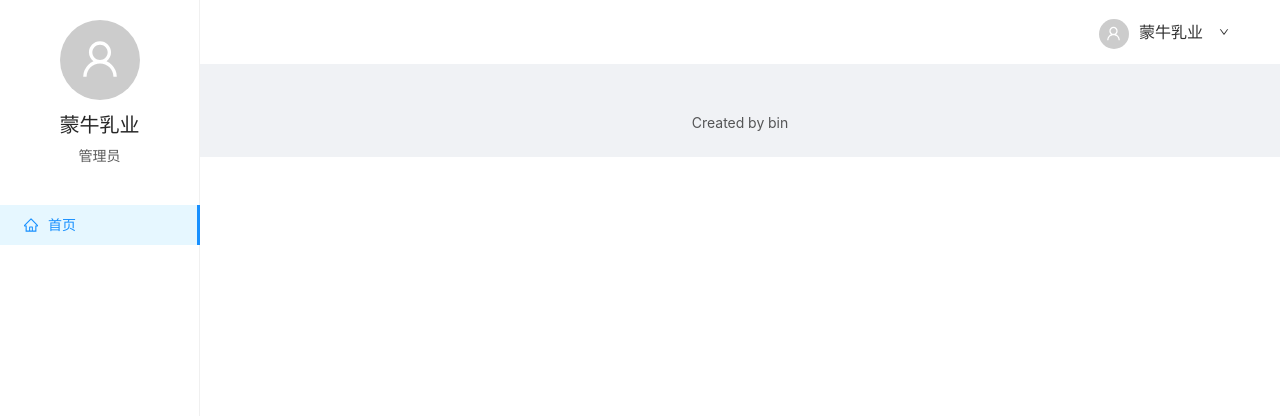
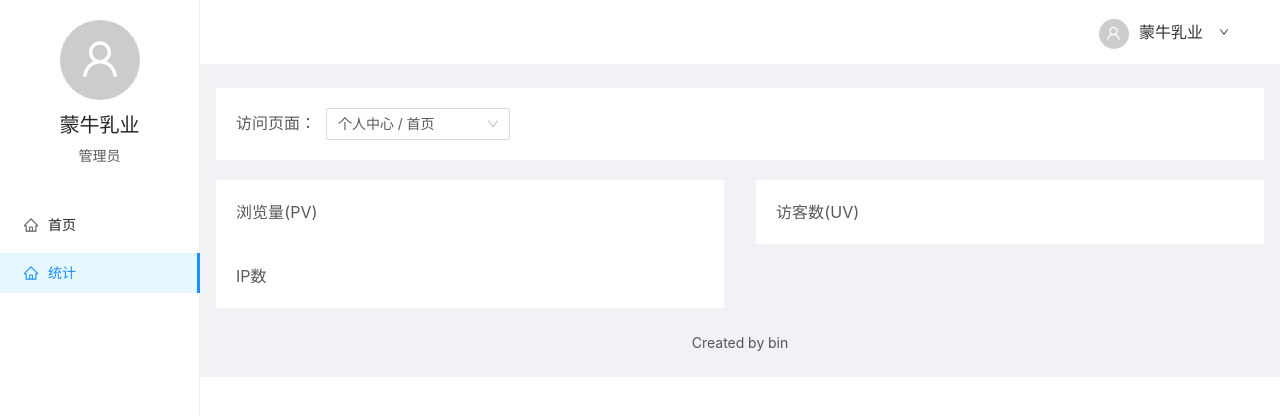
Before and after one commit to smilv/track-web, a React app: page /track in a window 1280 px wide. Shown: the top 416 px of the page. Built offline with nearby package versions, Linux system fonts and the light colour scheme.

Commit message:
统计页

```diff
--- a/src/App.jsx
+++ b/src/App.jsx
@@ -1,5 +1,5 @@
 import React, { Component } from "react";
-import { BrowserRouter, Route, Switch } from "react-router-dom";
+import { BrowserRouter, Route, Switch, Redirect } from "react-router-dom";
 import AsyncComponent from "./components/AsyncComponent";
 const Index = AsyncComponent(() => import("./views/Index"));
 const Login = AsyncComponent(() => import("./views/Login"));
--- a/src/route/index.js
+++ b/src/route/index.js
@@ -2,12 +2,18 @@
 import AsyncComponent from "../components/AsyncComponent";
 
 const Home = AsyncComponent(() => import("../views/Home"));
+const Track = AsyncComponent(() => import("../views/Track"));
 
 const routes = [
     {
         name: "首页",
         path: "/",
         component: Home
+    },
+    {
+        name: "统计",
+        path: "/track",
+        component: Track
     }
 ];
 
--- a/src/views/Index/index.jsx
+++ b/src/views/Index/index.jsx
@@ -14,15 +14,22 @@
 const { Header, Content, Sider, Footer } = Layout;
 
 class Index extends Component {
+    constructor(props) {
+        super(props);
+        this.state = {
+            //默认选中菜单
+            current: this.props.location.pathname
+        };
+    }
     render() {
         return (
             <Layout>
                 <Sider className={style.slider}>
                     <SliderAvatar />
-                    <Menu onClick={this.handleClick} defaultSelectedKeys="0" className={style.menu} mode="inline">
+                    <Menu onClick={this.handleClick} defaultSelectedKeys={[this.state.current]} className={style.menu} mode="inline">
                         {route.map((item, key) => {
                             return (
-                                <Menu.Item key={key}>
+                                <Menu.Item key={item.path}>
                                     <HomeOutlined />
                                     <NavLink to={item.path}>{item.name}</NavLink>
                                 </Menu.Item>
--- /dev/null
+++ b/src/views/Track/index.jsx
@@ -0,0 +1,55 @@
+/**
+ * 统计页
+ * bin 2020/4/24
+ */
+import React, { Component } from "react";
+import { Cascader, Row, Col } from "antd";
+import style from "./style.css";
+
+const options = [
+    {
+        value: "mine",
+        label: "个人中心",
+        children: [
+            {
+                value: "mine_index",
+                label: "首页"
+            }
+        ]
+    }
+];
+
+class Track extends Component {
+    onChange = () => {};
+    render() {
+        return (
+            <div>
+                <div className={style.headWrapper}>
+                    <span className={style.cho}>访问页面：</span>
+                    <Cascader options={options} defaultValue={["mine", "mine_index"]} onChange={this.onChange} placeholder="请选择" />
+                </div>
+                <Row gutter={[32, 20]}>
+                    <Col span={12}>
+                        <div className={style.charts}>
+                            <div className={style.title}>浏览量(PV)</div>
+                        </div>
+                    </Col>
+                    <Col span={12}>
+                        <div className={style.charts}>
+                            <div className={style.title}>访客数(UV)</div>
+                        </div>
+                    </Col>
+                </Row>
+                <Row gutter={[32, 20]}>
+                    <Col span={12}>
+                        <div className={style.charts}>
+                            <div className={style.title}>IP数</div>
+                        </div>
+                    </Col>
+                </Row>
+            </div>
+        );
+    }
+}
+
+export default Track;
--- /dev/null
+++ b/src/views/Track/style.css
@@ -0,0 +1,16 @@
+.headWrapper {
+    background: white;
+    padding: 20px;
+    font-size: 16px;
+    margin-bottom: 20px;
+}
+.headWrapper .cho {
+    margin-right: 10px;
+}
+.charts {
+    background: white;
+    padding: 20px;
+}
+.charts .title {
+    font-size: 16px;
+}
```
